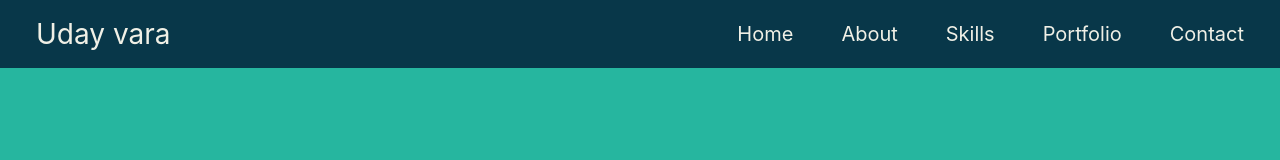
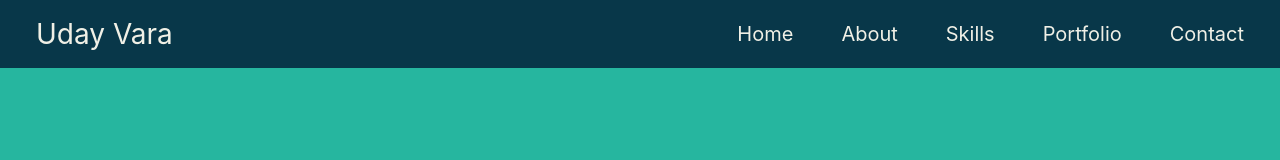
Before and after one commit to UdayVara/portfolio, a React (Create React App) app: page / in a window 1280 px wide. Shown: the top 160 px of the page. Built offline with nearby package versions, Linux system fonts and the light colour scheme.

Commit message:
fixed two bugs

```diff
--- a/src/App.js
+++ b/src/App.js
@@ -11,7 +11,7 @@ import './index.css';
 function App() {
   return (
       <>
-          <Navbar name="Uday vara"/>
+          <Navbar name="Uday Vara"/>
           <Home />
           <About />
           <Skills />
--- a/src/Components/About.js
+++ b/src/Components/About.js
@@ -15,7 +15,7 @@ export default function About() {
                                         </div>
                                         <div className="col-md-7 mt-4 mt-md-5 pt-md-3 " style={{ color: "#26B69F", marginTop: "5rem", fontSize: "1.4rem" }} data-aos="fade-down">
                                                 <span>
-                                                        My name is Uday Vara . I am from Porbandar , Gujrat .This is my portfolio site which i have created Using Bootstrap and React. I am passionate full stack web devloper who enjoys coding.<br /><br />I am always ready and excited to learn new technologies.I have learned Django for creating Dynamic web applications.I also have Knowldege and work experience of MERN stack ( MongoDb,Express JS,React JS,Node JS ).Using MERN stack I have built so many different dynamic web applications.I have very good experience of React and bootstrap which helps in creating fast and responsive web applications.
+                                                        My name is Uday Vara . I am from Porbandar , Gujarat .This is my portfolio site which i have created Using Bootstrap and React. I am passionate full stack web devloper who enjoys coding.<br /><br />I am always ready and excited to learn new technologies.I have learned Django for creating Dynamic web applications.I also have Knowldege and work experience of MERN stack ( MongoDb,Express JS,React JS,Node JS ).Using MERN stack I have built so many different dynamic web applications.I have very good experience of React and bootstrap which helps in creating fast and responsive web applications.
                                                 </span>
                                         </div>
                                 </div>
```
